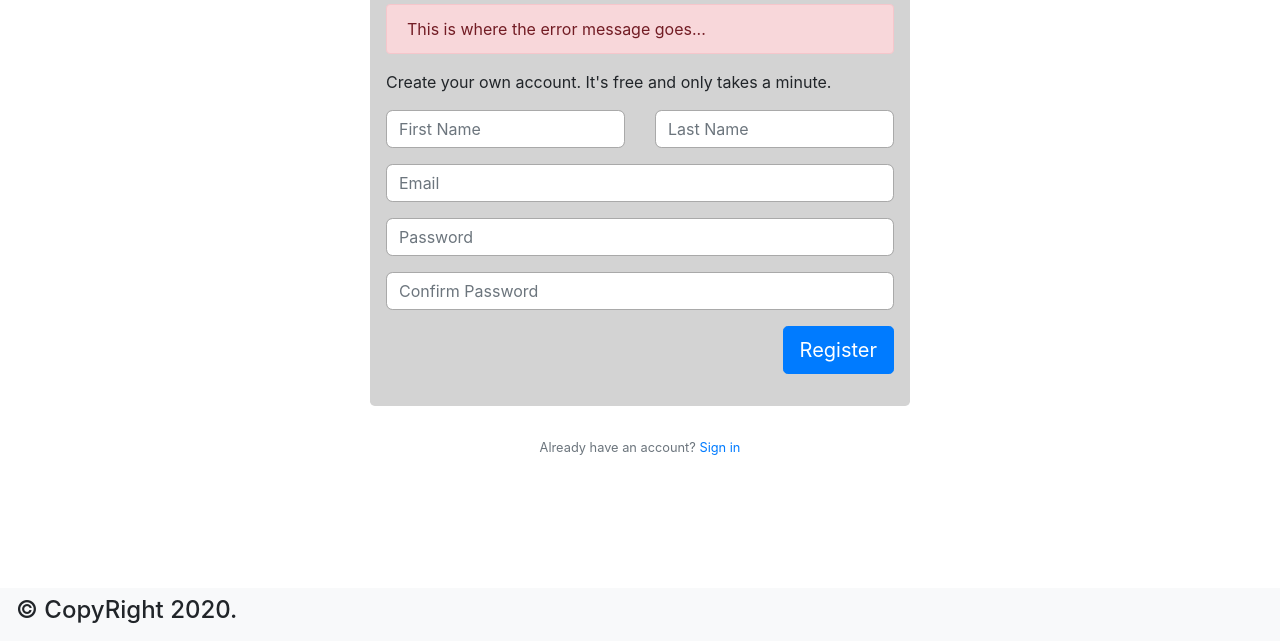
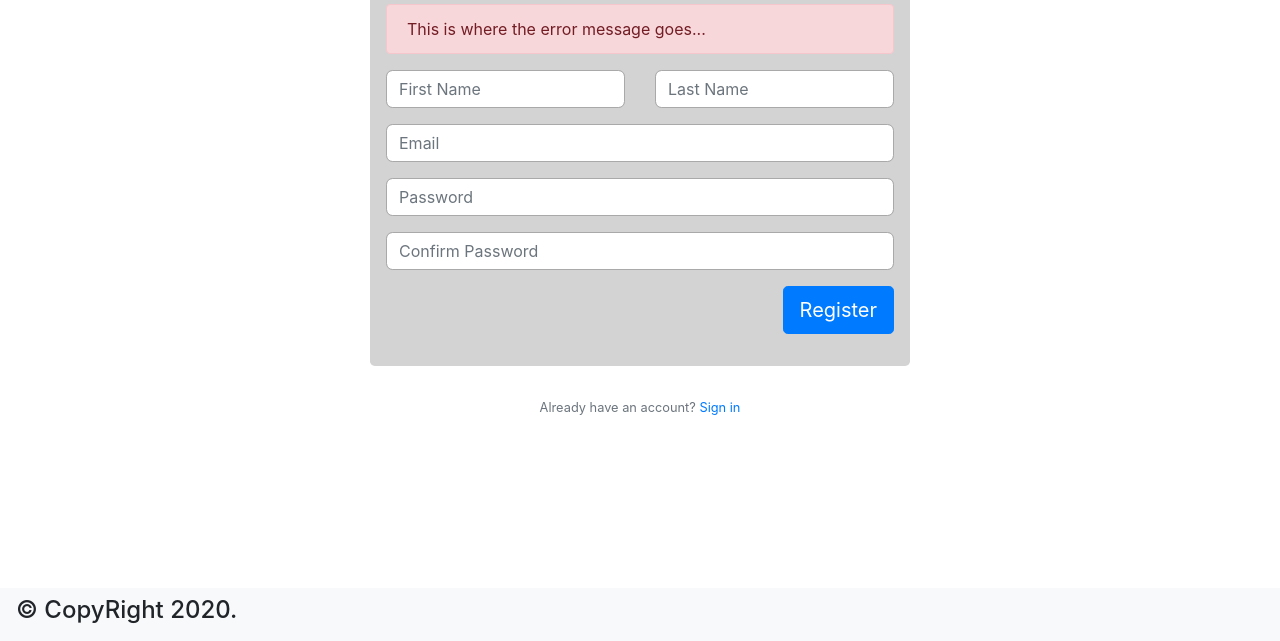
Before and after one commit to naheedshaikh/WEBD6201-lab-2, a website: page register.html in a window 1280 px wide. Shown: the part 159-800 px from the top of the page. Drawn offline with nearby package versions, Linux system fonts and the light colour scheme.

```diff
--- a/register.html
+++ b/register.html
@@ -39,7 +39,6 @@
                           This is where the error message goes...
                         </div>
                         <form id="registerForm" novalidate>
-                          <p class="hint-text">Create your own account. It's free and only takes a minute.</p>
 
                           <div class="form-group">
                             <div class="row">
```
